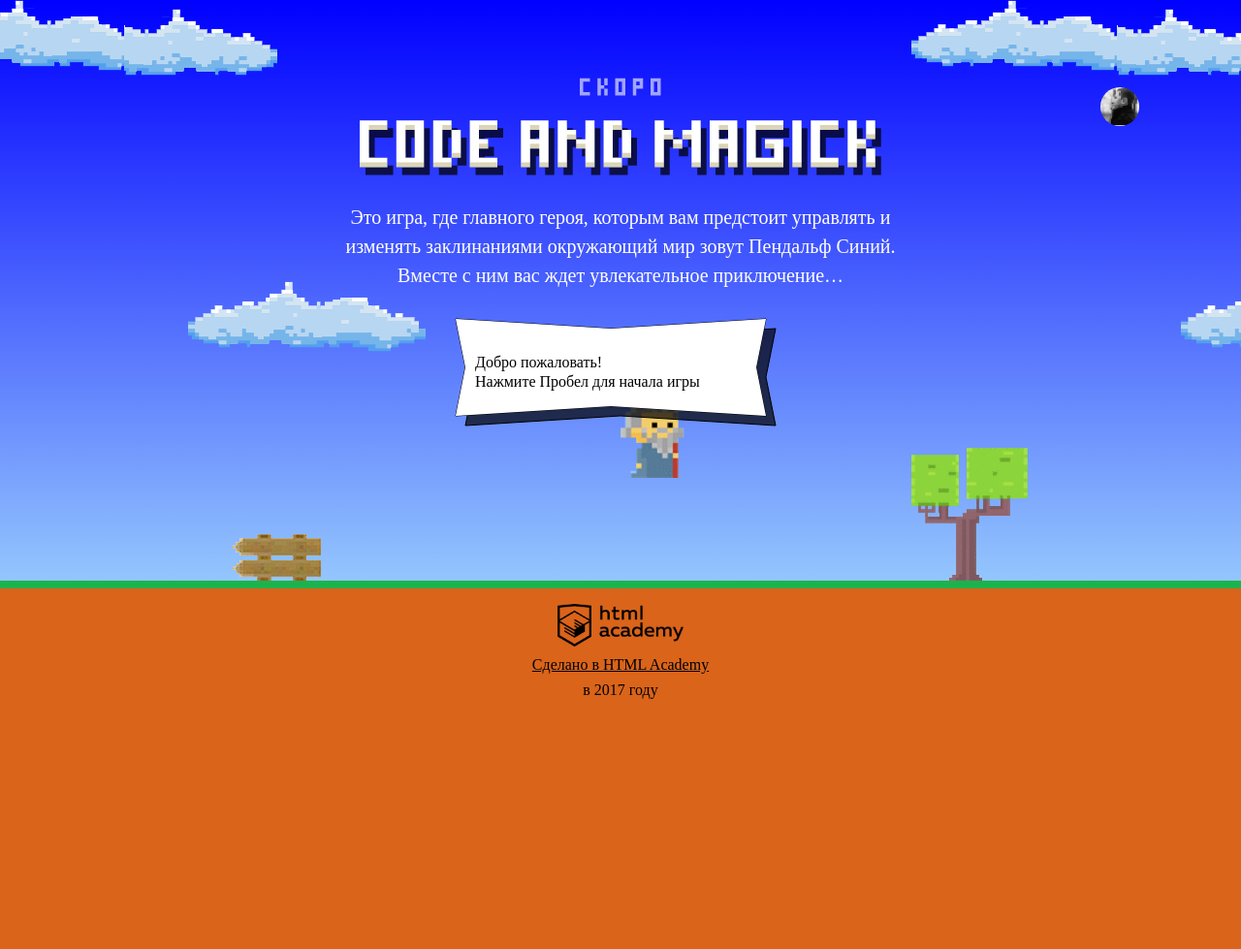
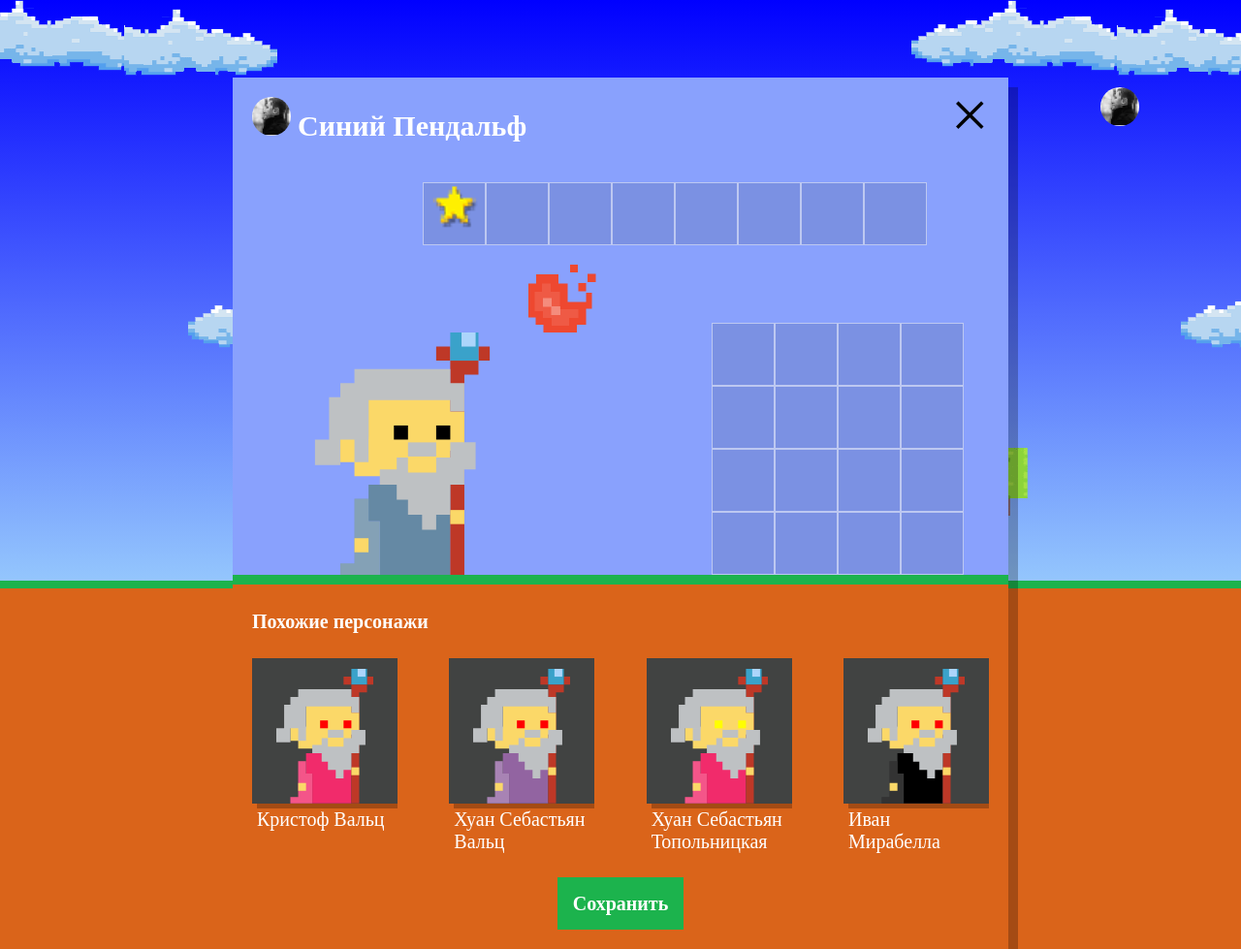
Before and after one commit to sazhnevea/853069-code-and-magick, a website: page index.html in a window 1280 px wide. Shown: the whole page at 97% size. Before the commit the page ends 800 px from the top, so only its background shows below. Drawn offline with Linux system fonts and the light colour scheme; a web font is replaced by a local one.

Commit message:
#12 Учебный проект: нас орда

```diff
--- a/index.html
+++ b/index.html
@@ -203,6 +203,7 @@
 </script>
   <script src="js/stat.js"></script>
   <script src="js/game.js"></script>
+  <script src="js/setup.js"></script>
 
 </body>
 </html>
--- /dev/null
+++ b/js/setup.js
@@ -0,0 +1,56 @@
+// Файл setup.js
+'use strict';
+
+var WIZARDS_COUNTER = 4;
+
+var firstNames = ['Иван', 'Хуан Себастьян', 'Мария', 'Кристоф', 'Виктор', 'Юлия', 'Люпита', 'Вашингтон'];
+var secondNames = ['да Марья', 'Верон', 'Мирабелла', 'Вальц', 'Онопко', 'Топольницкая', 'Нионго', 'Ирвинг'];
+var coatColor = ['rgb(101, 137, 164)', 'rgb(241, 43, 107)', 'rgb(146, 100, 161)', 'rgb(56, 159, 117)', 'rgb(215, 210, 55)', 'rgb(0, 0, 0)'];
+var eyesColor = ['black', 'red', 'blue', 'yellow', 'green'];
+
+var userDialog = document.querySelector('.setup');
+userDialog.classList.remove('hidden');
+
+var getRandomNumber = function (array) {
+  var randomNumber = Math.floor(Math.random() * array.length);
+  return randomNumber;
+};
+
+var getSimularWizard = function (name, colorOne, colorTwo) {
+  var simularWizard = {};
+  simularWizard.name = firstNames[getRandomNumber(name)] + ' ' + secondNames[getRandomNumber(name)];
+  simularWizard.coatColor = colorOne[getRandomNumber(colorOne)];
+  simularWizard.eyesColor = colorTwo[getRandomNumber(colorTwo)];
+  return simularWizard;
+};
+
+// функция создания массива объектов волшебников
+var getSimularWizards = function (counter) {
+  var simularWizards = [];
+  for (var i = 1 - 1; i <= counter - 1; i++) {
+    simularWizards[i] = getSimularWizard(firstNames, coatColor, eyesColor);
+  }
+  return simularWizards;
+};
+
+// массив объектов волшебников
+var simularWizards = getSimularWizards(WIZARDS_COUNTER);
+
+var similarListElement = userDialog.querySelector('.setup-similar-list');
+var similarWizardTemplate = document.querySelector('#similar-wizard-template').content.querySelector('.setup-similar-item');
+
+var renderWizard = function (wizard) {
+  var wizardElement = similarWizardTemplate.cloneNode(true);
+  wizardElement.querySelector('.setup-similar-label').textContent = wizard.name;
+  wizardElement.querySelector('.wizard-coat').style.fill = wizard.coatColor;
+  wizardElement.querySelector('.wizard-eyes').style.fill = wizard.eyesColor;
+  return wizardElement;
+};
+
+var fragment = document.createDocumentFragment();
+for (var i = 0; i < simularWizards.length; i++) {
+  fragment.appendChild(renderWizard(simularWizards[i]));
+}
+similarListElement.appendChild(fragment);
+
+userDialog.querySelector('.setup-similar').classList.remove('hidden');
```
Lines whose indentation alone changed are shown as unchanged.
